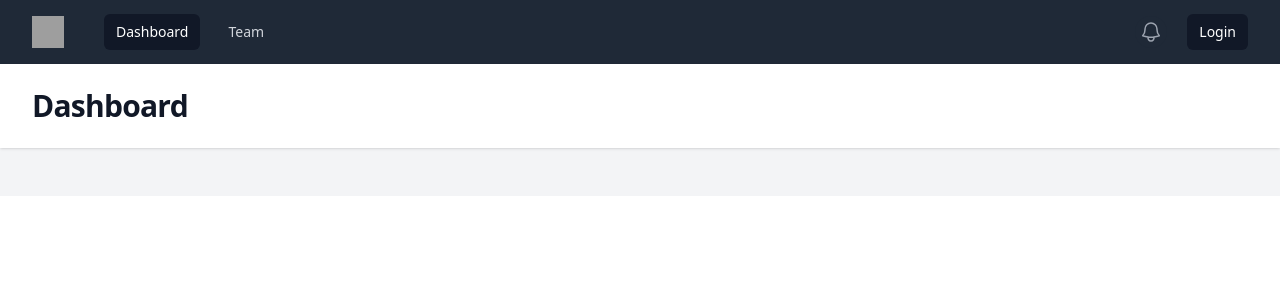
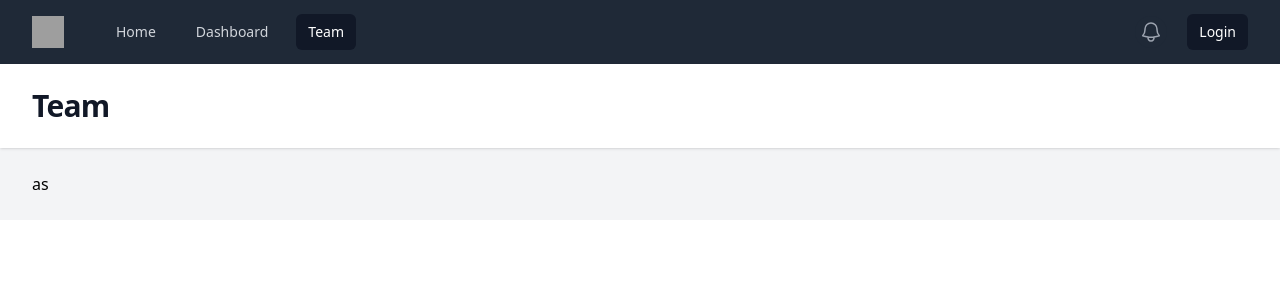
Before and after one commit to Flashminat0/rate-my-tube, a React (Vite) app: page /team in a window 1280 px wide. Shown: the top 300 px of the page. Built offline with nearby package versions, Linux system fonts and the light colour scheme; grey boxes are pictures that could not be loaded.

Commit message:
login and pages done

```diff
--- a/src/App.tsx
+++ b/src/App.tsx
@@ -4,7 +4,8 @@ import Home from "./pages/home.tsx";
 import Dashboard from "./pages/dashboard.tsx";
 import NoMatch from "./pages/NoMatch.tsx";
 import Layout from "./Layout.tsx";
-
+import Team from "./pages/team.tsx";
+import Logout from "./pages/logout.tsx";
 
 function App() {
     return (
@@ -13,6 +14,8 @@ function App() {
                 <Route element={<Layout/>}>
                     <Route path="/" element={<Home/>}/>
                     <Route path="dashboard" element={<Dashboard/>}/>
+                    <Route path="team" element={<Team/>}/>
+                    <Route path="logout" element={<Logout/>}/>
 
                     {/* Using path="*"" means "match anything", so this route
                 acts like a catch-all for URLs that we don't have explicit
--- a/src/Layout.tsx
+++ b/src/Layout.tsx
@@ -1,6 +1,8 @@
 import {Disclosure, Menu, Transition} from "@headlessui/react";
 import {Bars3Icon, BellIcon, XMarkIcon} from "@heroicons/react/24/outline";
 import React, {Fragment, useEffect, useState} from "react";
+import {Outlet} from "react-router-dom";
+
 import {getAuth, GoogleAuthProvider, signInWithPopup} from "firebase/auth";
 // Import the functions you need from the SDKs you need
 import {initializeApp} from "firebase/app";
@@ -30,6 +32,58 @@ const Layout = (props) => {
     const [name, setName] = useState(null)
 
     const provider = new GoogleAuthProvider();
+
+    const [isHome, setIsHome] = useState(false)
+    const [isDashboard, setIsDashboard] = useState(false)
+    const [isTeam, setIsTeam] = useState(false)
+    useEffect(() => {
+        if (window.location.href.includes('team')) {
+
+            setIsDashboard(false)
+            setIsHome(false)
+            setIsTeam(true)
+
+            setNavigation((prevState) => {
+                return prevState.map((item) => {
+                    if (item.name === 'Team') {
+                        return {...item, current: true}
+                    } else {
+                        return {...item, current: false}
+                    }
+                })
+            })
+        } else if (window.location.href.includes('dashboard')) {
+
+            setIsDashboard(true)
+            setIsHome(false)
+            setIsTeam(false)
+
+            setNavigation((prevState) => {
+                return prevState.map((item) => {
+                    if (item.name === 'Dashboard') {
+                        return {...item, current: true}
+                    } else {
+                        return {...item, current: false}
+                    }
+                })
+            })
+        } else {
+            setIsDashboard(false)
+            setIsHome(true)
+            setIsTeam(false)
+
+            setNavigation((prevState) => {
+                return prevState.map((item) => {
+                    if (item.name === 'Home') {
+                        return {...item, current: true}
+                    } else {
+                        return {...item, current: false}
+                    }
+                })
+            })
+        }
+
+    }, [window.location.href]);
 
 
     useEffect(() => {
@@ -77,6 +131,7 @@ const Layout = (props) => {
                 // This gives you a Google Access Token. You can use it to access the Google API.
                 const credential = GoogleAuthProvider.credentialFromResult(result);
                 const token = credential.accessToken;
+                console.log(!!token)
                 // The signed-in user info.
                 const user = result.user;
                 // IdP data available using getAdditionalUserInfo(result)
@@ -87,6 +142,7 @@ const Layout = (props) => {
                 setPhotoURL(user.photoURL)
                 setName(user.displayName)
             }).catch((error) => {
+            console.log(error)
             // Handle Errors here.
             // const errorCode = error.code;
             // const errorMessage = error.message;
@@ -99,25 +155,23 @@ const Layout = (props) => {
 
     }
 
-    const navigation = [
-        {name: 'Dashboard', href: '/', current: true},
+    const navigation2 = [
+        {name: 'Home', href: '/', current: true},
+        {name: 'Dashboard', href: '/dashboard', current: false},
         {name: 'Team', href: '/team', current: false},
     ]
+
+    const [navigation, setNavigation] = useState(navigation2)
+
     const userNavigation = [
         {name: 'Your Profile', href: '#'},
         {name: 'Settings', href: '#'},
-        {name: 'Sign out', href: '#'},
+        {name: 'Sign out', href: '/logout'},
     ]
 
     function classNames(...classes) {
         return classes.filter(Boolean).join(' ')
     }
-
-    interface user {
-        email: string,
-        imageUrl?: string,
-    }
-
 
     return (
         <div className={'h-full bg-gray-100'}>
@@ -298,11 +352,17 @@ const Layout = (props) => {
 
                     <header className="bg-white shadow">
                         <div className="mx-auto max-w-7xl px-4 py-6 sm:px-6 lg:px-8">
-                            <h1 className="text-3xl font-bold tracking-tight text-gray-900">Dashboard</h1>
+                            <h1 className="text-3xl font-bold tracking-tight text-gray-900">
+                                {isHome && 'Home'}
+                                {isDashboard && 'Dashboard'}
+                                {isTeam && 'Team'}
+                            </h1>
                         </div>
                     </header>
                     <main>
-                        <div className="mx-auto max-w-7xl py-6 sm:px-6 lg:px-8">{props.children}</div>
+                        <div className="mx-auto max-w-7xl py-6 sm:px-6 lg:px-8">
+                            <Outlet/>
+                        </div>
                     </main>
                 </div>
             </div>
--- a/src/pages/home.tsx
+++ b/src/pages/home.tsx
@@ -2,8 +2,8 @@ import React from 'react'
 
 
 const Home = () => (
-    <div>
-        ASD
+    <div className={``}>
+adasdasads
     </div>
 );
 export default Home
--- /dev/null
+++ b/src/pages/logout.tsx
@@ -0,0 +1,20 @@
+import React, {useEffect} from 'react';
+
+const Logout = () => {
+    useEffect(() => {
+        localStorage.removeItem('email');
+        localStorage.removeItem('name');
+        localStorage.removeItem('photoURL');
+
+
+        window.location.href = '/';
+    }, []);
+
+    return (
+        <div>
+
+        </div>
+    );
+};
+
+export default Logout;
--- a/src/pages/team.tsx
+++ b/src/pages/team.tsx
@@ -3,7 +3,7 @@ import React from 'react';
 const Team = () => {
     return (
         <div>
-
+            as
         </div>
     );
 };
```
